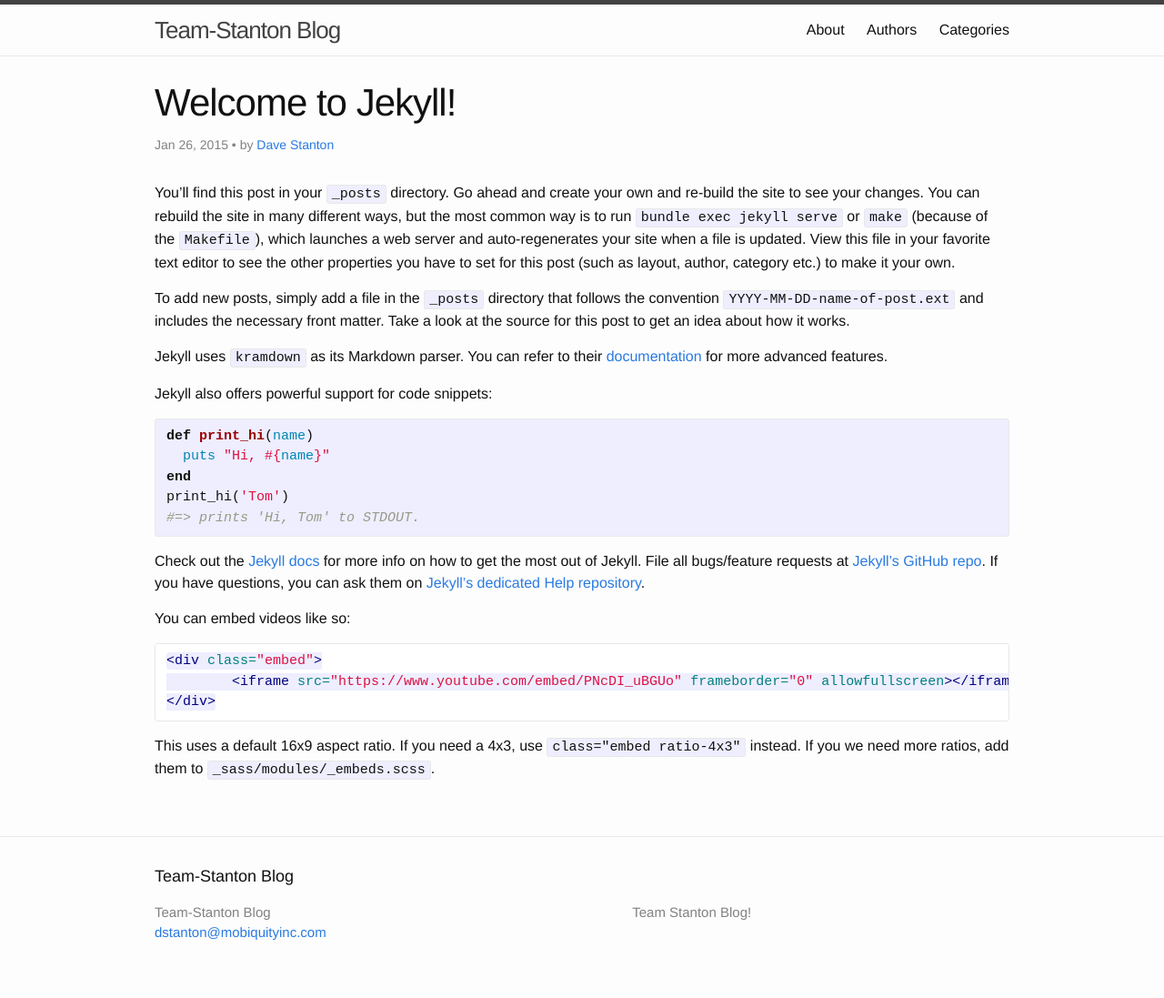
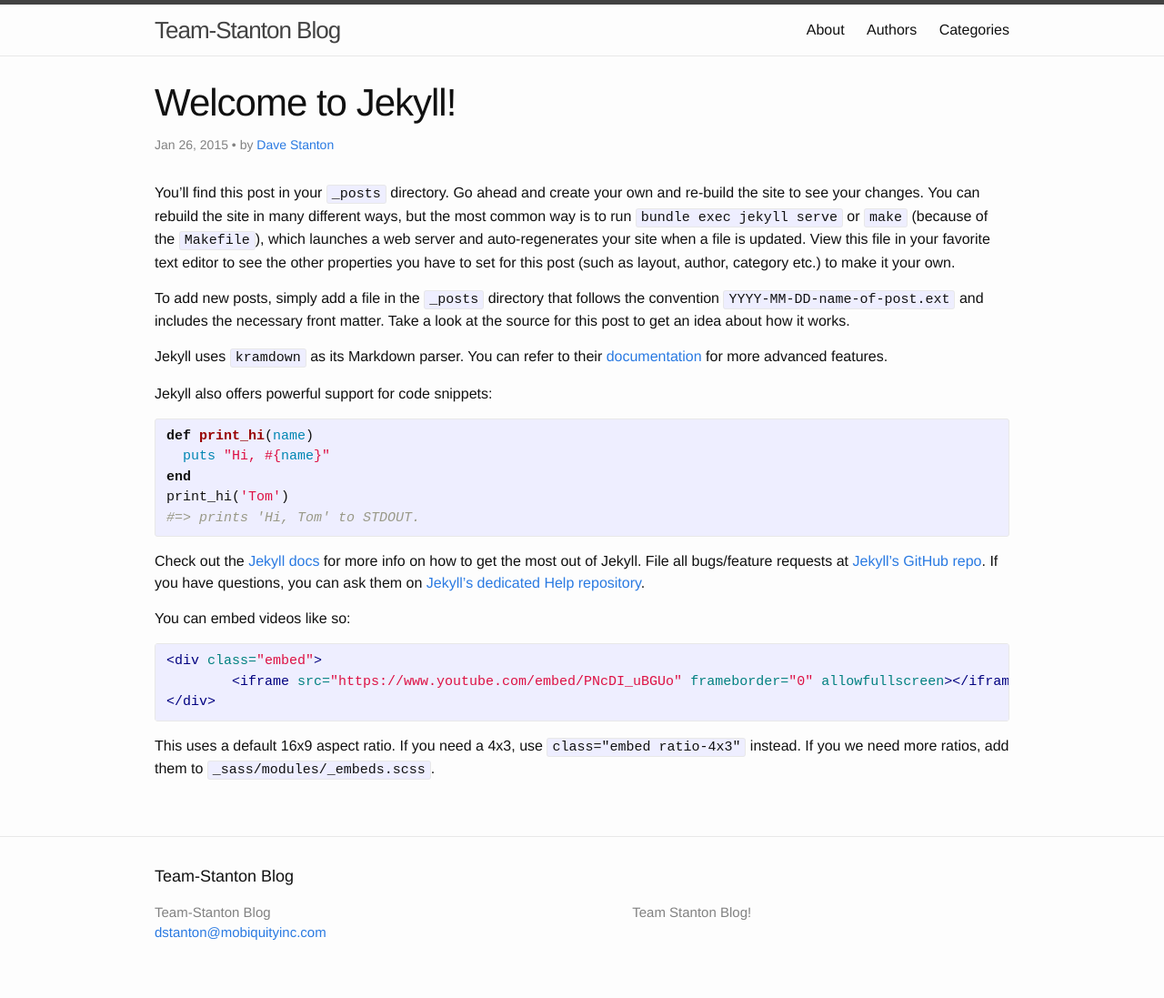
Before and after one commit to ajcrites/team-stanton, a Jekyll site: the page built from _posts/2015-01-25-sample-post.markdown, in a window 1280 px wide. Shown: the whole page at 91% size. Built offline with Jekyll 4.4.1, drawn with Linux system fonts in a browser that asks for light colours.

Commit message:
Using Jekyll syntax highlighting instead of Markdown

````diff
--- a/_posts/2015-01-25-sample-post.markdown
+++ b/_posts/2015-01-25-sample-post.markdown
@@ -29,10 +29,10 @@
 
 You can embed videos like so:
 
-```html
+{% highlight html %}
 <div class="embed">
 	<iframe src="https://www.youtube.com/embed/PNcDI_uBGUo" frameborder="0" allowfullscreen></iframe>
 </div>
-```
+{% endhighlight %}
 
 This uses a default 16x9 aspect ratio. If you need a 4x3, use `class="embed ratio-4x3"` instead. If you we need more ratios, add them to `_sass/modules/_embeds.scss`.
````
